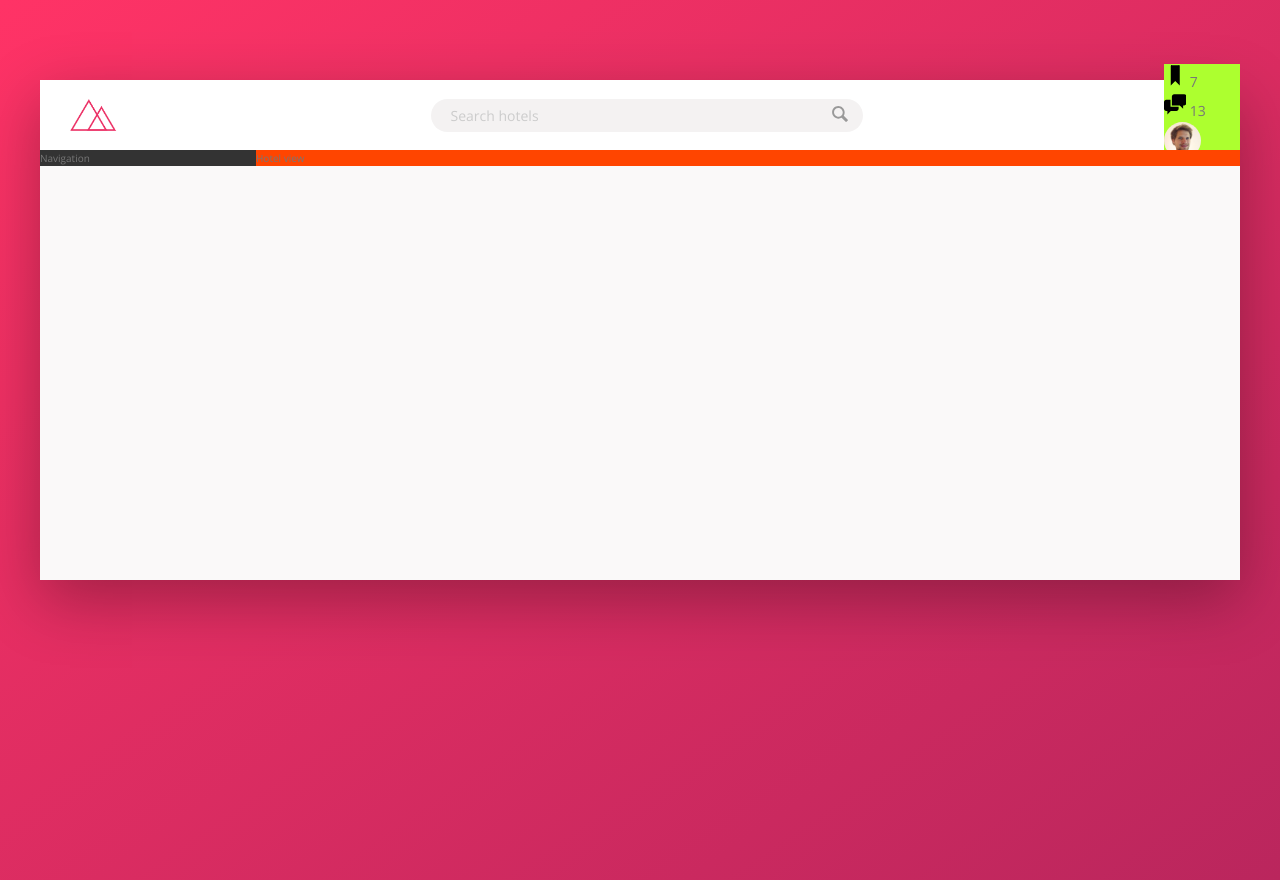
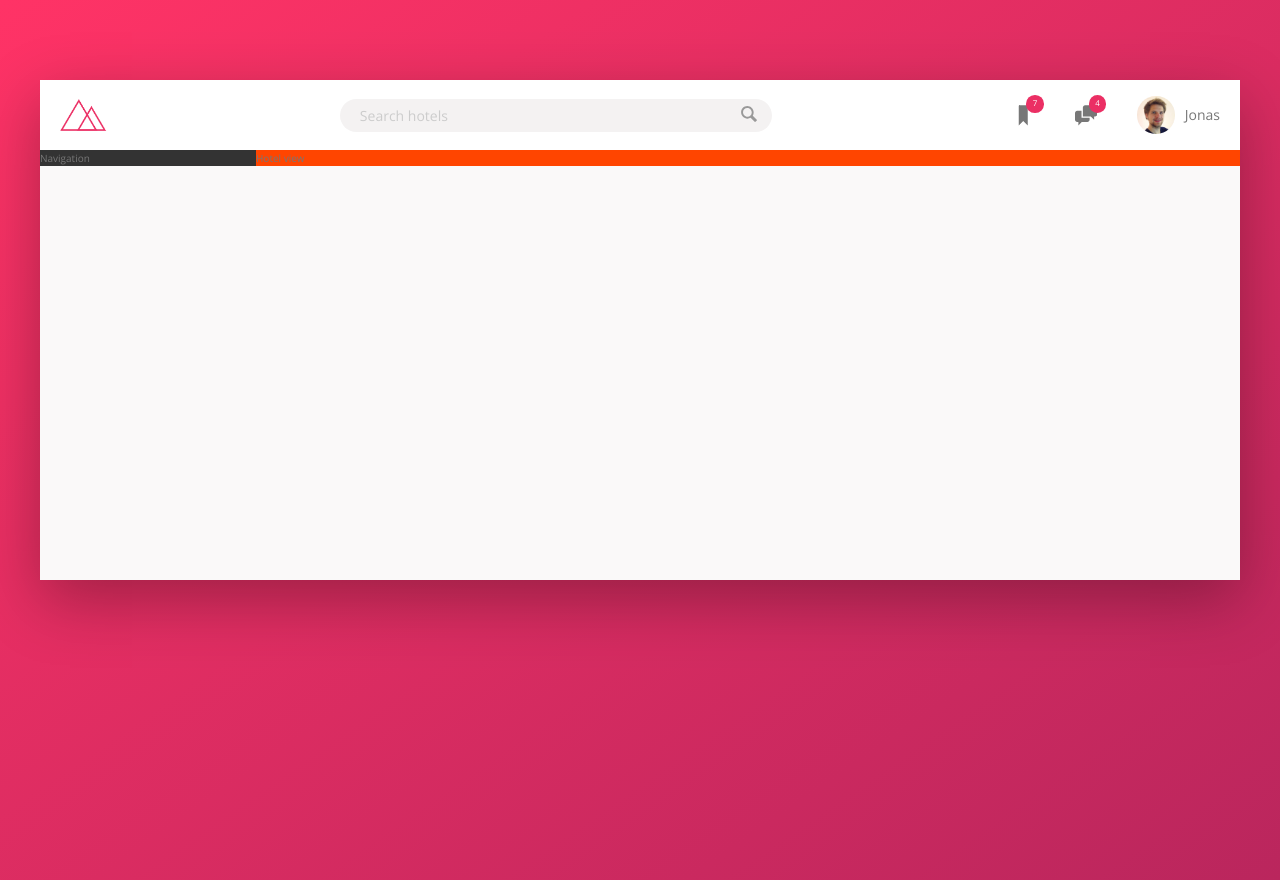
Before and after one commit to Raz3n/booker, a website: page index.html in a window 1280 px wide. Drawn offline with nearby package versions, Linux system fonts and the light colour scheme.

Commit message:
finishes header

```diff
--- a/index.html
+++ b/index.html
@@ -41,7 +41,7 @@
             <svg class="user-nav__icon">
               <use xlink:href="img/sprite.svg#icon-chat"></use>
             </svg>
-            <span class="user-nav__notification">13</span>
+            <span class="user-nav__notification">4</span>
           </div>
           <div class="user-nav__user">
             <img src="img/user.jpg" alt="User photo" class="user-nav__user-photo">
--- a/sass/_components.scss
+++ b/sass/_components.scss
@@ -3,7 +3,7 @@
 
 .logo {
   height: 3.25rem;
-  margin-left: 3rem;
+  margin-left: 2rem;
 }
 
 //////////////////////////////////////
@@ -34,8 +34,8 @@
     }
 
     &::-webkit-input-placeholder {
-        font-weight: 100;
-        color: var(--color-grey-light-4);
+      font-weight: 100;
+      color: var(--color-grey-light-4);
     }
   }
 
@@ -67,26 +67,50 @@
 //USER NAVIGATION
 
 .user-nav {
-  background-color: greenyellow;
+  align-self: stretch;
+  display: flex;
+  align-items: center;
+
+  & > * {
+    padding: 0 2rem;
+    cursor: pointer;
+    height: 100%;
+    display: flex;
+    align-items: center;
+  }
+
+  & > *:hover {
+    background-color: var(--color-grey-light-2);
+  }
   &__icon-box {
+    position: relative;
   }
 
   &__icon {
     height: 2.25rem;
     width: 2.25rem;
+    fill: var(--color-grey-dark-2);
   }
 
   &__notification {
-  }
+    font-size: 0.8rem;
+    height: 1.75rem;
+    width: 1.75rem;
+    border-radius: 50%;
+    background-color: var(--color-primary);
+    color: #fff;
+    position: absolute;
+    top: 1.5rem;
+    right: 1.1rem;
 
-  &__user {
+    display: flex;
+    justify-content: center;
+    align-items: center;
   }
 
   &__user-photo {
     height: 3.75rem;
     border-radius: 50%;
-  }
-
-  &__user-name {
+    margin-right: 1rem;
   }
 }
```
Also changed, not shown: css/style.css, 1 other file.
